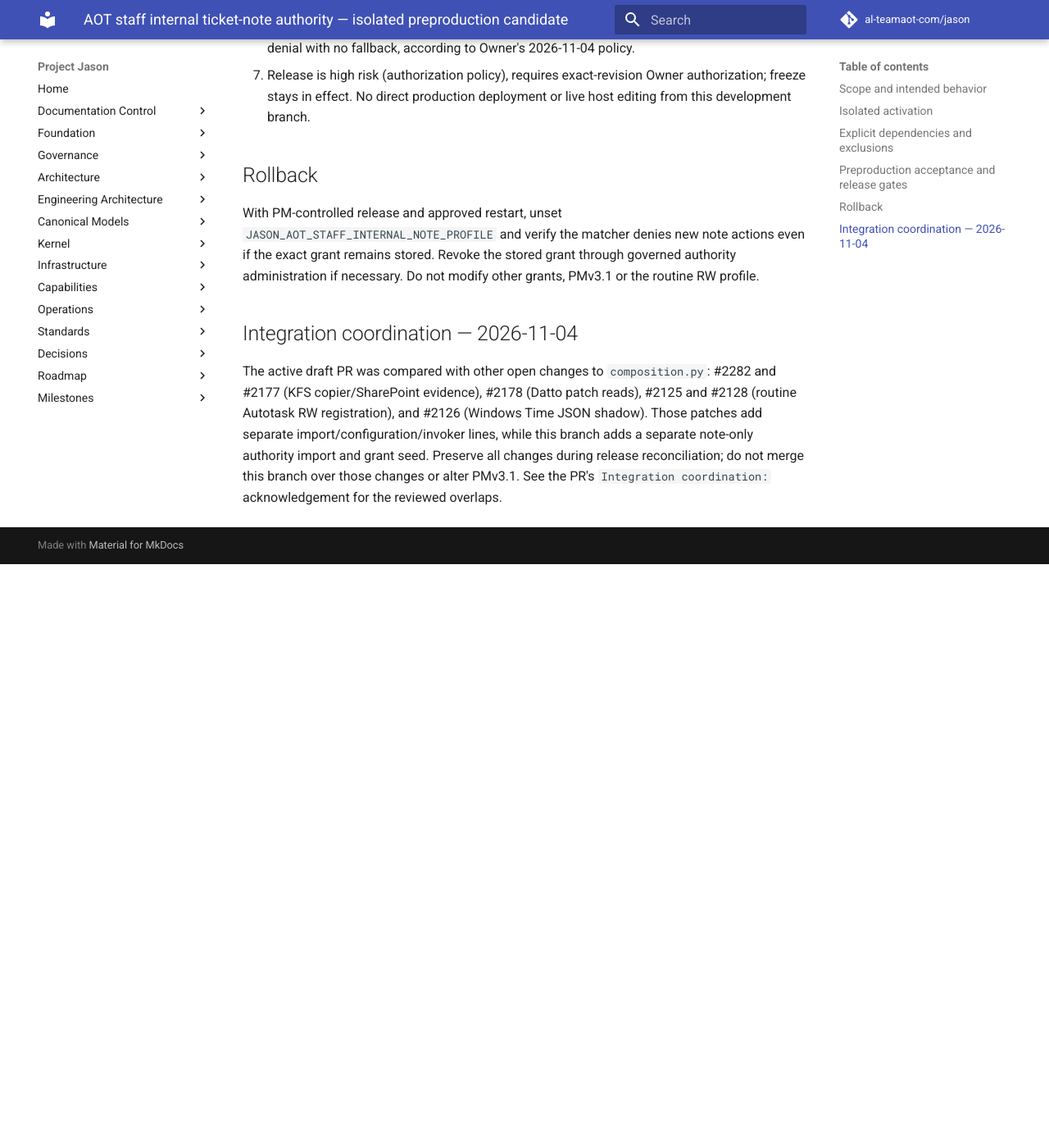
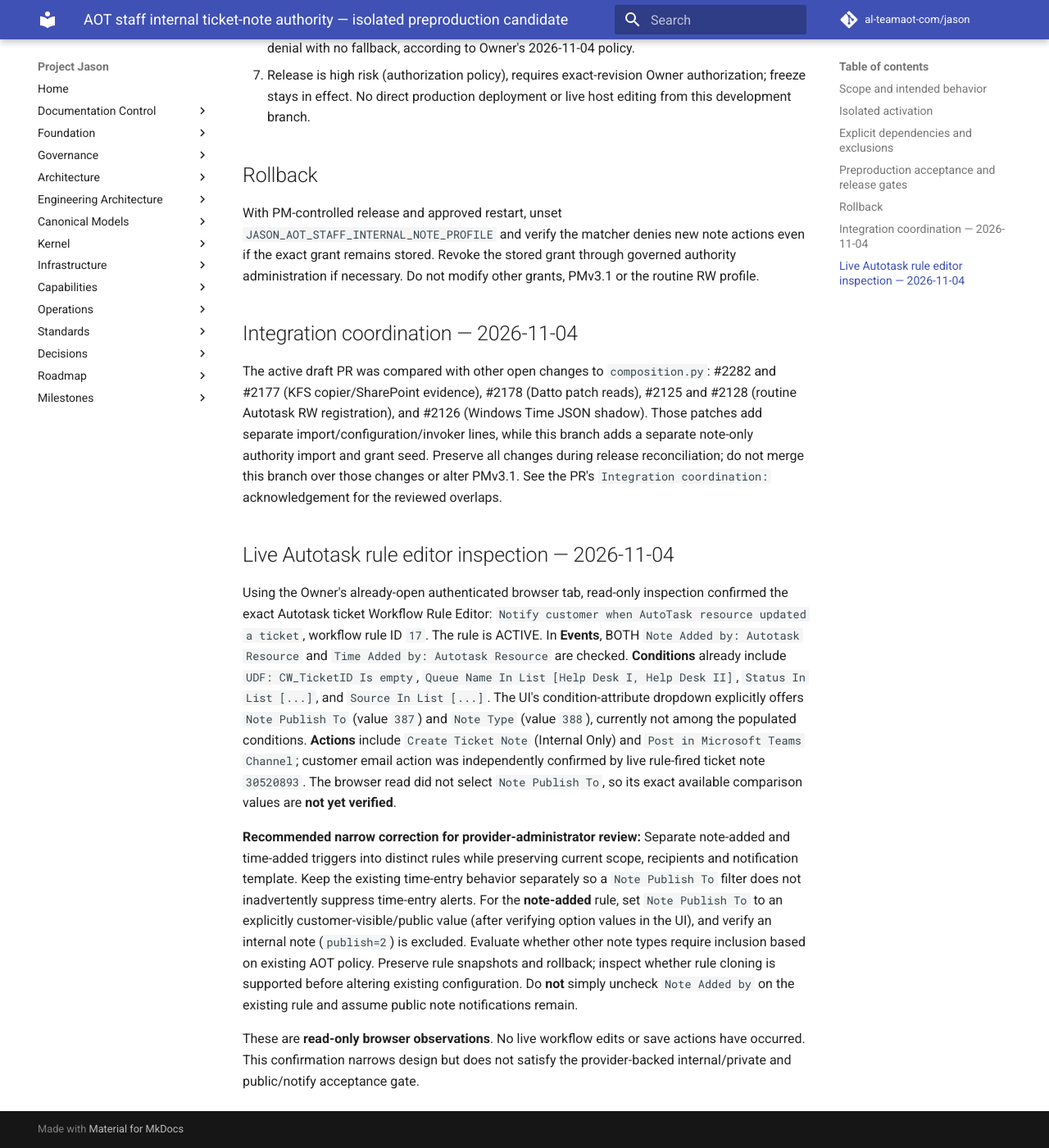
Before and after one commit to al-teamaot-com/jason, an MkDocs documentation site: the page built from docs/operations/AOT-Staff-Internal-Note-Authority.md, in a window 1280 px wide and 1400 px high, scrolled down 2800 px. Shown: the whole window at 82% size. Built offline with MkDocs 1.6.1 and Material for MkDocs 9.7.7, drawn with Linux system fonts in a browser that asks for light colours; comment, search, counter and statistics services are not loaded; before the commit the page ends 3488 px from its top, so only the background shows below that.

Commit message:
Record live Autotask workflow editor findings and safe split-rule acceptance design

```diff
--- a/docs/operations/AOT-Staff-Internal-Note-Authority.md
+++ b/docs/operations/AOT-Staff-Internal-Note-Authority.md
@@ -56,3 +56,11 @@ With PM-controlled release and approved restart, unset `JASON_AOT_STAFF_INTERNAL
 ## Integration coordination — 2026-11-04
 
 The active draft PR was compared with other open changes to `composition.py`: #2282 and #2177 (KFS copier/SharePoint evidence), #2178 (Datto patch reads), #2125 and #2128 (routine Autotask RW registration), and #2126 (Windows Time JSON shadow). Those patches add separate import/configuration/invoker lines, while this branch adds a separate note-only authority import and grant seed. Preserve all changes during release reconciliation; do not merge this branch over those changes or alter PMv3.1. See the PR's `Integration coordination:` acknowledgement for the reviewed overlaps.
+
+## Live Autotask rule editor inspection — 2026-11-04
+
+Using the Owner's already-open authenticated browser tab, read-only inspection confirmed the exact Autotask ticket Workflow Rule Editor: `Notify customer when AutoTask resource updated a ticket`, workflow rule ID `17`. The rule is ACTIVE. In **Events**, BOTH `Note Added by: Autotask Resource` and `Time Added by: Autotask Resource` are checked. **Conditions** already include `UDF: CW_TicketID Is empty`, `Queue Name In List [Help Desk I, Help Desk II]`, `Status In List [...]`, and `Source In List [...]`. The UI's condition-attribute dropdown explicitly offers `Note Publish To` (value `387`) and `Note Type` (value `388`), currently not among the populated conditions. **Actions** include `Create Ticket Note` (Internal Only) and `Post in Microsoft Teams Channel`; customer email action was independently confirmed by live rule-fired ticket note `30520893`. The browser read did not select `Note Publish To`, so its exact available comparison values are **not yet verified**.
+
+**Recommended narrow correction for provider-administrator review:** Separate note-added and time-added triggers into distinct rules while preserving current scope, recipients and notification template. Keep the existing time-entry behavior separately so a `Note Publish To` filter does not inadvertently suppress time-entry alerts. For the **note-added** rule, set `Note Publish To` to an explicitly customer-visible/public value (after verifying option values in the UI), and verify an internal note (`publish=2`) is excluded. Evaluate whether other note types require inclusion based on existing AOT policy. Preserve rule snapshots and rollback; inspect whether rule cloning is supported before altering existing configuration. Do **not** simply uncheck `Note Added by` on the existing rule and assume public note notifications remain.
+
+These are **read-only browser observations**. No live workflow edits or save actions have occurred. This confirmation narrows design but does not satisfy the provider-backed internal/private and public/notify acceptance gate.
```
